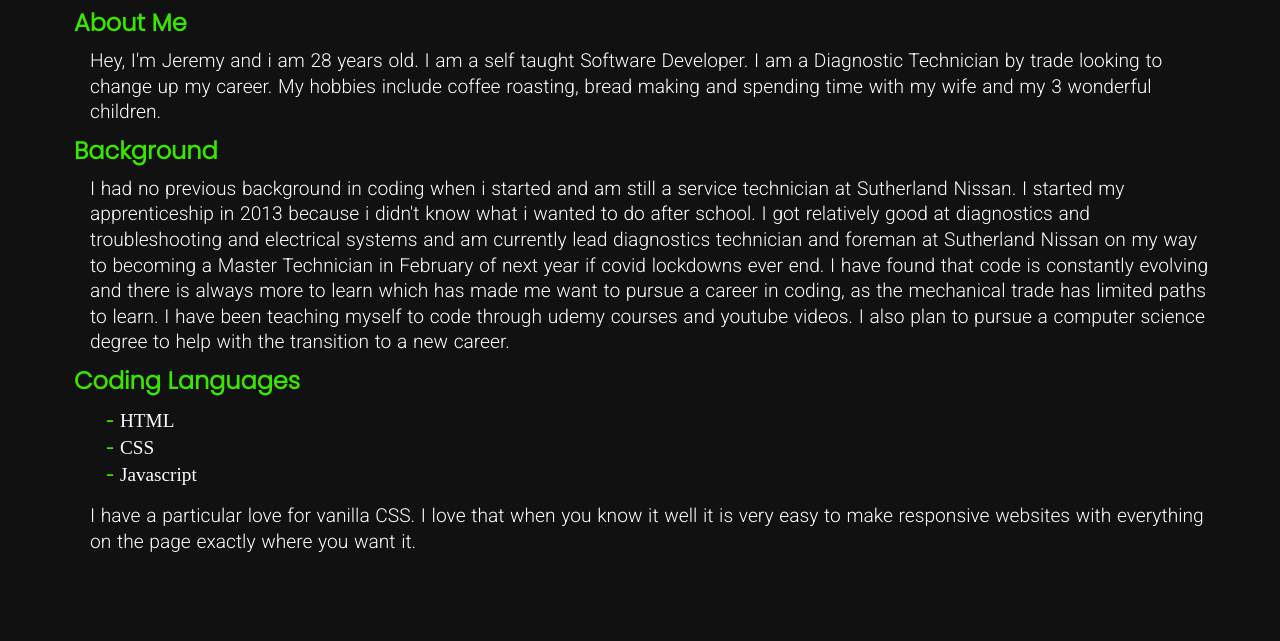
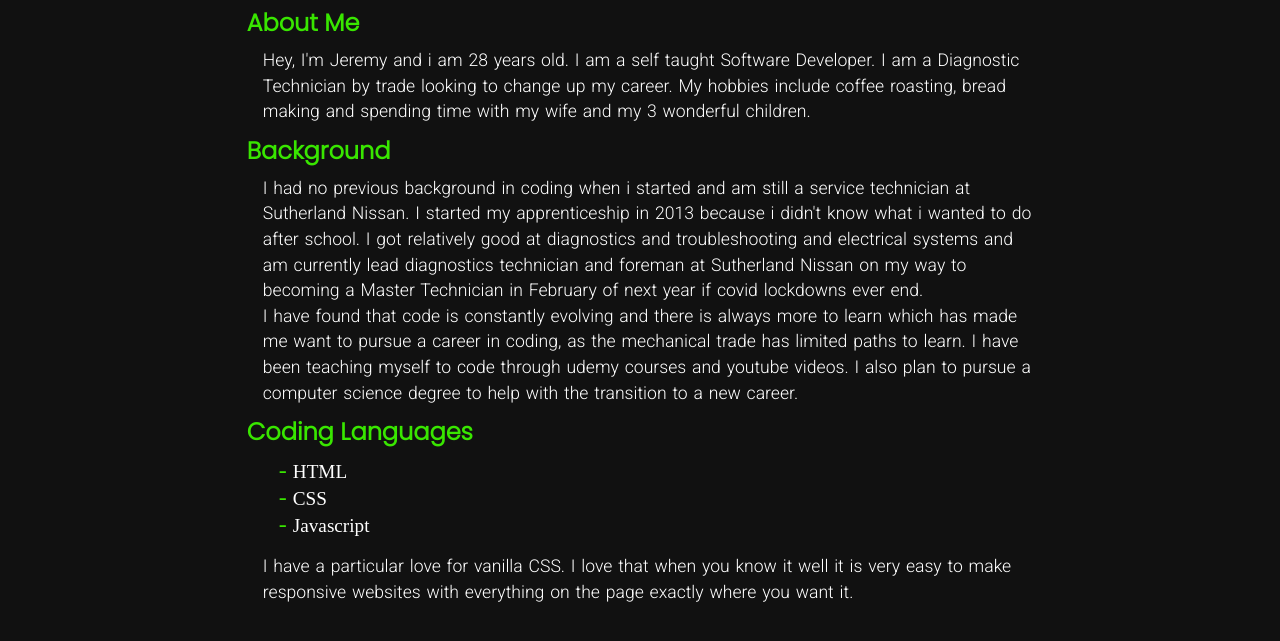
Before and after one commit to JeremyJMoss/Portfolio, a plain HTML site: page about.html in a window 1280 px wide. Shown: the part 83-724 px from the top of the page. Drawn offline with Linux system fonts and the light colour scheme; a web font is replaced by a local one.

Commit message:
just some tweaks to portfolio and about page

```diff
--- a/about.html
+++ b/about.html
@@ -50,7 +50,7 @@
             <p>Hey, I'm Jeremy and i am 28 years old. I am a self taught Software Developer. I am a Diagnostic Technician by trade looking to change up my career. My hobbies include coffee roasting, bread making and spending time with my wife and my 3 wonderful children.</p>
 
             <h2>Background</h2>
-            <p>I had no previous background in coding when i started and am still a service technician at Sutherland Nissan. I started my apprenticeship in 2013 because i didn't know what i wanted to do after school. I got relatively good at diagnostics and troubleshooting and electrical systems and am currently lead diagnostics technician and foreman at Sutherland Nissan on my way to becoming a Master Technician in February of next year if covid lockdowns ever end. I have found that code is constantly evolving and there is always more to learn which has made me want to pursue a career in coding, as the mechanical trade has limited paths to learn. I have been teaching myself to code through udemy courses and youtube videos. I also plan to pursue a computer science degree to help with the transition to a new career.</p>
+            <p>I had no previous background in coding when i started and am still a service technician at Sutherland Nissan. I started my apprenticeship in 2013 because i didn't know what i wanted to do after school. I got relatively good at diagnostics and troubleshooting and electrical systems and am currently lead diagnostics technician and foreman at Sutherland Nissan on my way to becoming a Master Technician in February of next year if covid lockdowns ever end.</p> <p>I have found that code is constantly evolving and there is always more to learn which has made me want to pursue a career in coding, as the mechanical trade has limited paths to learn. I have been teaching myself to code through udemy courses and youtube videos. I also plan to pursue a computer science degree to help with the transition to a new career.</p>
             <h2>Coding Languages</h2>
             <ul>
               <li>HTML</li>
--- a/style/style.css
+++ b/style/style.css
@@ -238,6 +238,10 @@ header {
 .aboutMe {
   color: white;
   padding-left: 10px;
+  width: 70%;
+  display: flex;
+  flex-direction: column;
+  margin: 0 auto;
 }
 
 .aboutMe h2 {
@@ -250,9 +254,10 @@ header {
 .aboutMe p {
   padding-left: 1rem;
   font-family: "Roboto", sans-serif;
-  font-size: 1.2rem;
+  font-size: 1.1rem;
   line-height: 1.6rem;
-  word-spacing: 1px;
+  word-spacing: 1.5px;
+  align-self: center;
 }
 
 .aboutMe p:last-child {
```
Also changed, not shown: portfolio.html (+1 -0 lines), portfolio.js (added, +14 -0 lines).
